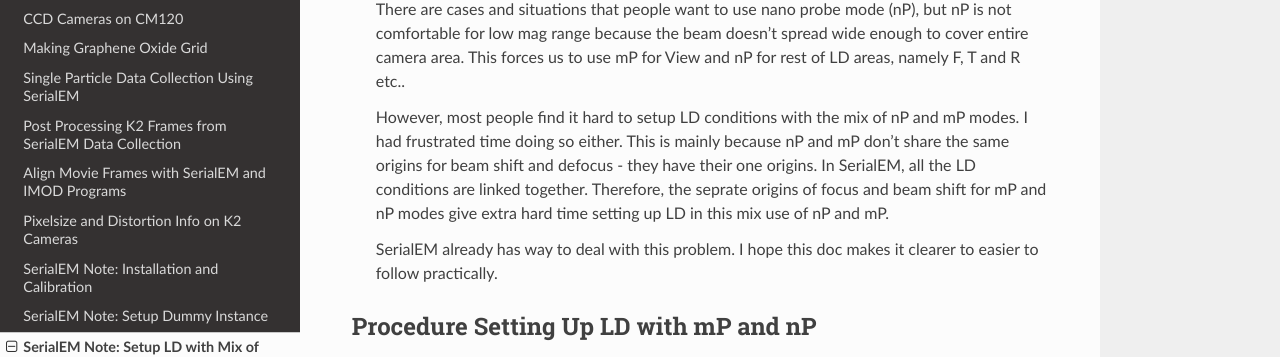
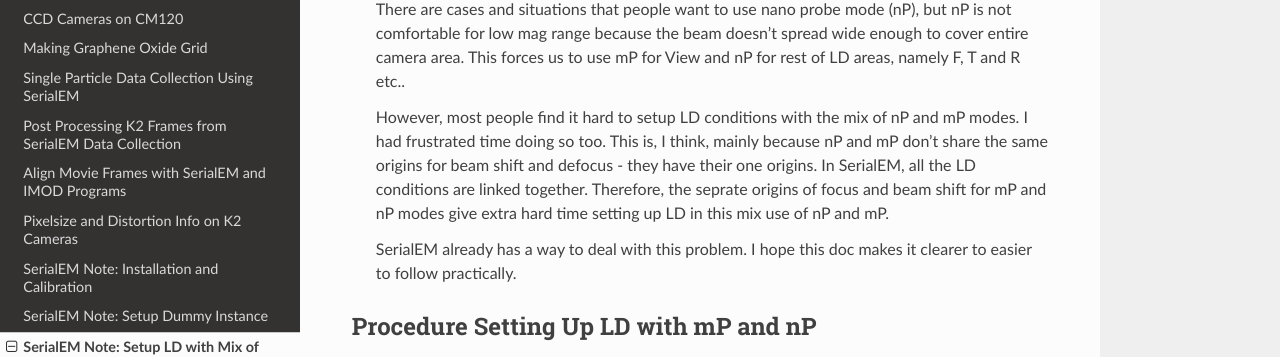
Before and after one commit to xuchen66/sphinx-emdocs, a Sphinx documentation site: the page built from source/serialEM-note-LD-mP-nP.rst, in a window 1280 px wide and 900 px high. Shown: the part 350-707 px from the top of the window. Built offline with Sphinx 7.4.7 and the Read the Docs theme 2.0.0, drawn with Linux system fonts in a browser that asks for light colours; pages that are not in the unit, such as notebooks, are missing from menus.

Commit message:
Update serialEM-note-LD-mP-nP.rst

```diff
--- a/source/serialEM-note-LD-mP-nP.rst
+++ b/source/serialEM-note-LD-mP-nP.rst
@@ -15,12 +15,12 @@
       because the beam doesn't spread wide enough to cover entire camera area. This forces us to use mP for View and nP for
       rest of LD areas, namely F, T and R etc..
 
-      However, most people find it hard to setup LD conditions with the mix of nP and mP modes. I had frustrated time doing so either.
-      This is mainly because nP and mP don't share the same origins for beam shift and defocus - they have their one origins.
+      However, most people find it hard to setup LD conditions with the mix of nP and mP modes. I had frustrated time doing so too.
+      This is, I think, mainly because nP and mP don't share the same origins for beam shift and defocus - they have their one origins.
       In SerialEM, all the LD conditions are linked together. Therefore, the seprate origins of focus and beam shift for mP and nP
       modes give extra hard time setting up LD in this mix use of nP and mP.
 
-      SerialEM already has way to deal with this problem. I hope this doc makes it clearer to easier to follow practically.
+      SerialEM already has a way to deal with this problem. I hope this doc makes it clearer to easier to follow practically.
 
 .. _procedure_setting_up_LD:
 
```
